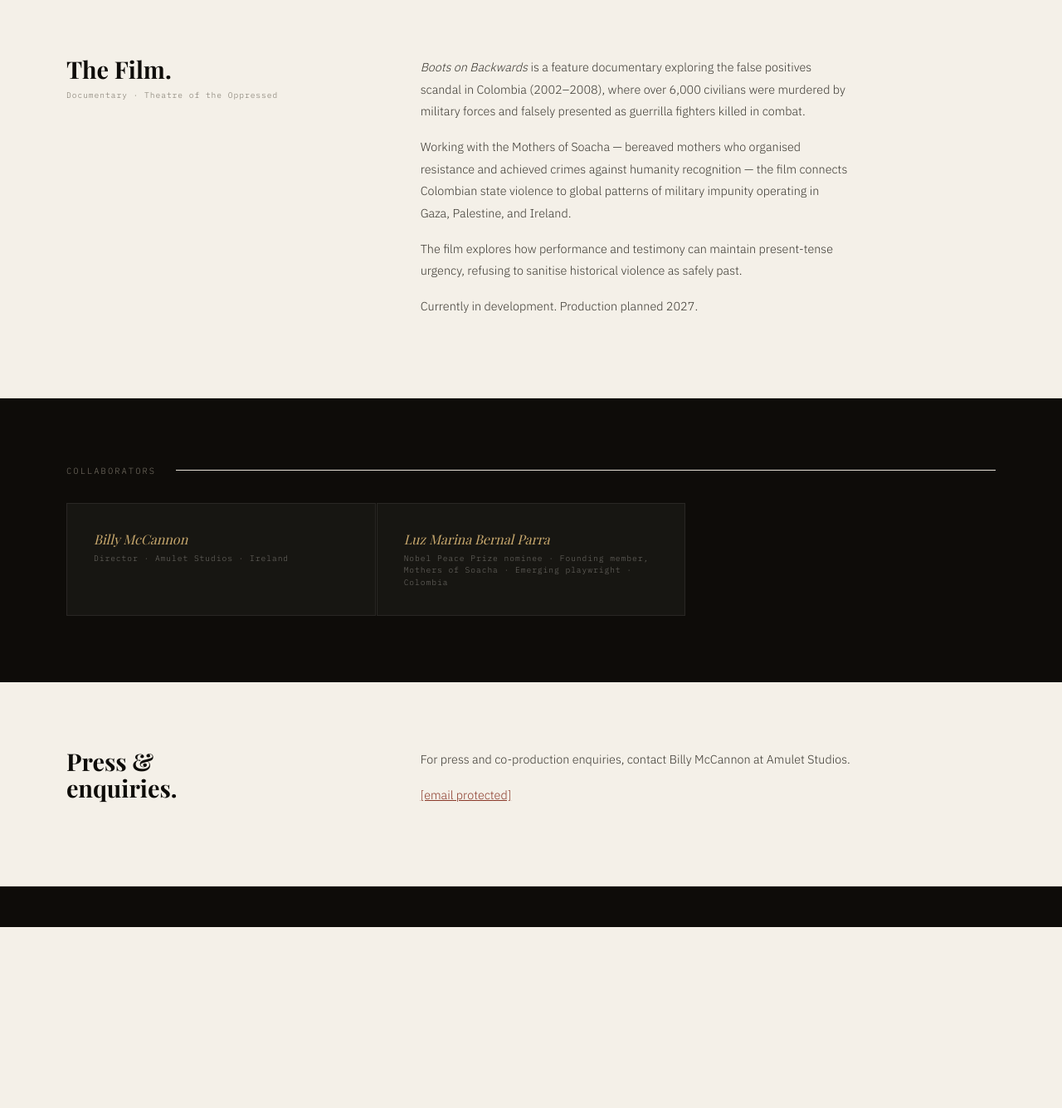
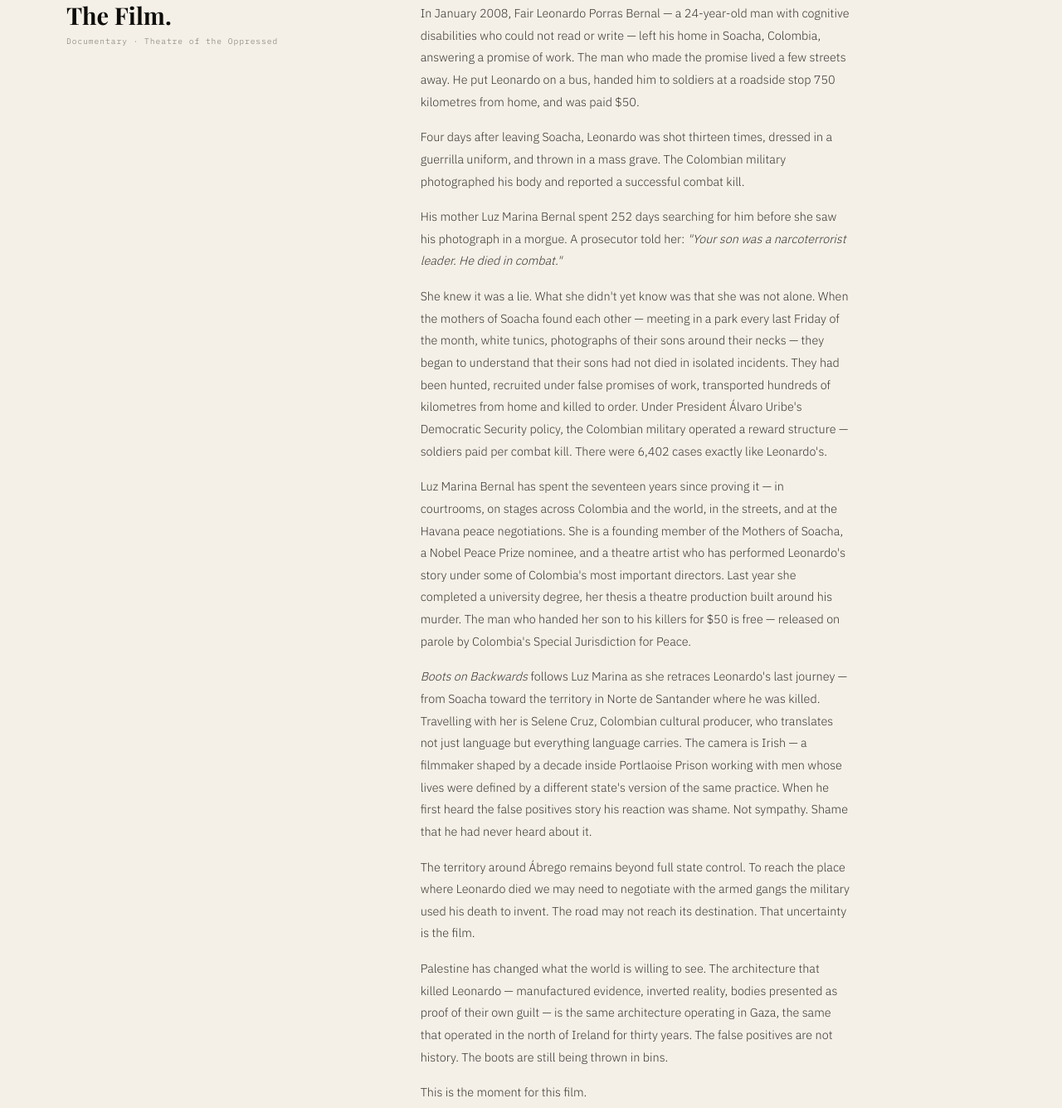
Before and after one commit to Clonboobil/amuletstudios, a plain HTML site: page boots-on-backwards.html in a window 1280 px wide. Shown: the part 845-2180 px from the top of the page at 83% size. Before the commit the page ends 1962 px from the top, so only its background shows below. Drawn offline with nearby package versions, Linux system fonts and the light colour scheme; a web font is replaced by a local one.

Commit message:
Add files via upload

```diff
--- a/boots-on-backwards.html
+++ b/boots-on-backwards.html
@@ -220,8 +220,7 @@ body { animation: pageFadeIn 0.5s ease forwards; }
     <p class="page-subtitle">Director · Billy McCannon · 2025–present</p>
   </div>
   <div class="page-hero-right">
-    <p>Between 2002 and 2008, members of the Colombian military systematically murdered thousands of civilians and dressed their bodies in guerrilla clothing — falsely presenting them as combat kills.</p>
-    <p>The boots were put on backwards to make the bodies look like they had been running away.</p>
+    <p>Seventeen years after her son was dressed in a dead man's uniform and thrown in a mass grave, Luz Marina Bernal walks the road he was taken down — toward the place the Colombian state still will not let her reach.</p>
     <div class="page-meta">
       <div><p class="meta-label">Format</p><p class="meta-value">Feature Documentary</p></div>
       <div><p class="meta-label">Status</p><p class="meta-value">In Development</p></div>
@@ -229,15 +228,20 @@ body { animation: pageFadeIn 0.5s ease forwards; }
     </div>
   </div>
 </section>
-<div class="pull-quote"><blockquote>Over 6,000 civilians murdered. Dressed as the enemy. <em>Presented as victory.</em></blockquote></div>
+<div class="pull-quote"><blockquote>The man who handed her son to his killers for $50 is free. <em>Justice is unfinished.</em></blockquote></div>
 <section class="content-section">
   <div class="content-grid">
     <div class="content-aside"><h3>The Film.</h3><p>Documentary · Theatre of the Oppressed</p></div>
     <div class="content-body">
-      <p><em>Boots on Backwards</em> is a feature documentary exploring the false positives scandal in Colombia (2002–2008), where over 6,000 civilians were murdered by military forces and falsely presented as guerrilla fighters killed in combat.</p>
-      <p>Working with the Mothers of Soacha — bereaved mothers who organised resistance and achieved crimes against humanity recognition — the film connects Colombian state violence to global patterns of military impunity operating in Gaza, Palestine, and Ireland.</p>
-      <p>The film explores how performance and testimony can maintain present-tense urgency, refusing to sanitise historical violence as safely past.</p>
-      <p>Currently in development. Production planned 2027.</p>
+      <p>In January 2008, Fair Leonardo Porras Bernal — a 24-year-old man with cognitive disabilities who could not read or write — left his home in Soacha, Colombia, answering a promise of work. The man who made the promise lived a few streets away. He put Leonardo on a bus, handed him to soldiers at a roadside stop 750 kilometres from home, and was paid $50.</p>
+      <p>Four days after leaving Soacha, Leonardo was shot thirteen times, dressed in a guerrilla uniform, and thrown in a mass grave. The Colombian military photographed his body and reported a successful combat kill.</p>
+      <p>His mother Luz Marina Bernal spent 252 days searching for him before she saw his photograph in a morgue. A prosecutor told her: <em>"Your son was a narcoterrorist leader. He died in combat."</em></p>
+      <p>She knew it was a lie. What she didn't yet know was that she was not alone. When the mothers of Soacha found each other — meeting in a park every last Friday of the month, white tunics, photographs of their sons around their necks — they began to understand that their sons had not died in isolated incidents. They had been hunted, recruited under false promises of work, transported hundreds of kilometres from home and killed to order. Under President Álvaro Uribe's Democratic Security policy, the Colombian military operated a reward structure — soldiers paid per combat kill. There were 6,402 cases exactly like Leonardo's.</p>
+      <p>Luz Marina Bernal has spent the seventeen years since proving it — in courtrooms, on stages across Colombia and the world, in the streets, and at the Havana peace negotiations. She is a founding member of the Mothers of Soacha, a Nobel Peace Prize nominee, and a theatre artist who has performed Leonardo's story under some of Colombia's most important directors. Last year she completed a university degree, her thesis a theatre production built around his murder. The man who handed her son to his killers for $50 is free — released on parole by Colombia's Special Jurisdiction for Peace.</p>
+      <p><em>Boots on Backwards</em> follows Luz Marina as she retraces Leonardo's last journey — from Soacha toward the territory in Norte de Santander where he was killed. Travelling with her is Selene Cruz, Colombian cultural producer, who translates not just language but everything language carries. The camera is Irish — a filmmaker shaped by a decade inside Portlaoise Prison working with men whose lives were defined by a different state's version of the same practice. When he first heard the false positives story his reaction was shame. Not sympathy. Shame that he had never heard about it.</p>
+      <p>The territory around Ábrego remains beyond full state control. To reach the place where Leonardo died we may need to negotiate with the armed gangs the military used his death to invent. The road may not reach its destination. That uncertainty is the film.</p>
+      <p>Palestine has changed what the world is willing to see. The architecture that killed Leonardo — manufactured evidence, inverted reality, bodies presented as proof of their own guilt — is the same architecture operating in Gaza, the same that operated in the north of Ireland for thirty years. The false positives are not history. The boots are still being thrown in bins.</p>
+      <p>This is the moment for this film.</p>
     </div>
   </div>
 </section>
@@ -245,7 +249,8 @@ body { animation: pageFadeIn 0.5s ease forwards; }
   <p class="section-label">Collaborators</p>
   <div class="card-grid">
     <div class="card-item"><p class="card-name">Billy McCannon</p><p class="card-role">Director · Amulet Studios · Ireland</p></div>
-    <div class="card-item"><p class="card-name">Luz Marina Bernal Parra</p><p class="card-role">Nobel Peace Prize nominee · Founding member, Mothers of Soacha · Emerging playwright · Colombia</p></div>
+    <div class="card-item"><p class="card-name">Luz Marina Bernal Parra</p><p class="card-role">Nobel Peace Prize nominee · Founding member, Mothers of Soacha · Theatre artist · Colombia</p></div>
+    <div class="card-item"><p class="card-name">Selene Cruz</p><p class="card-role">Cultural producer · Translator · Colombia</p></div>
   </div>
 </section>
 <section class="content-section">
```
